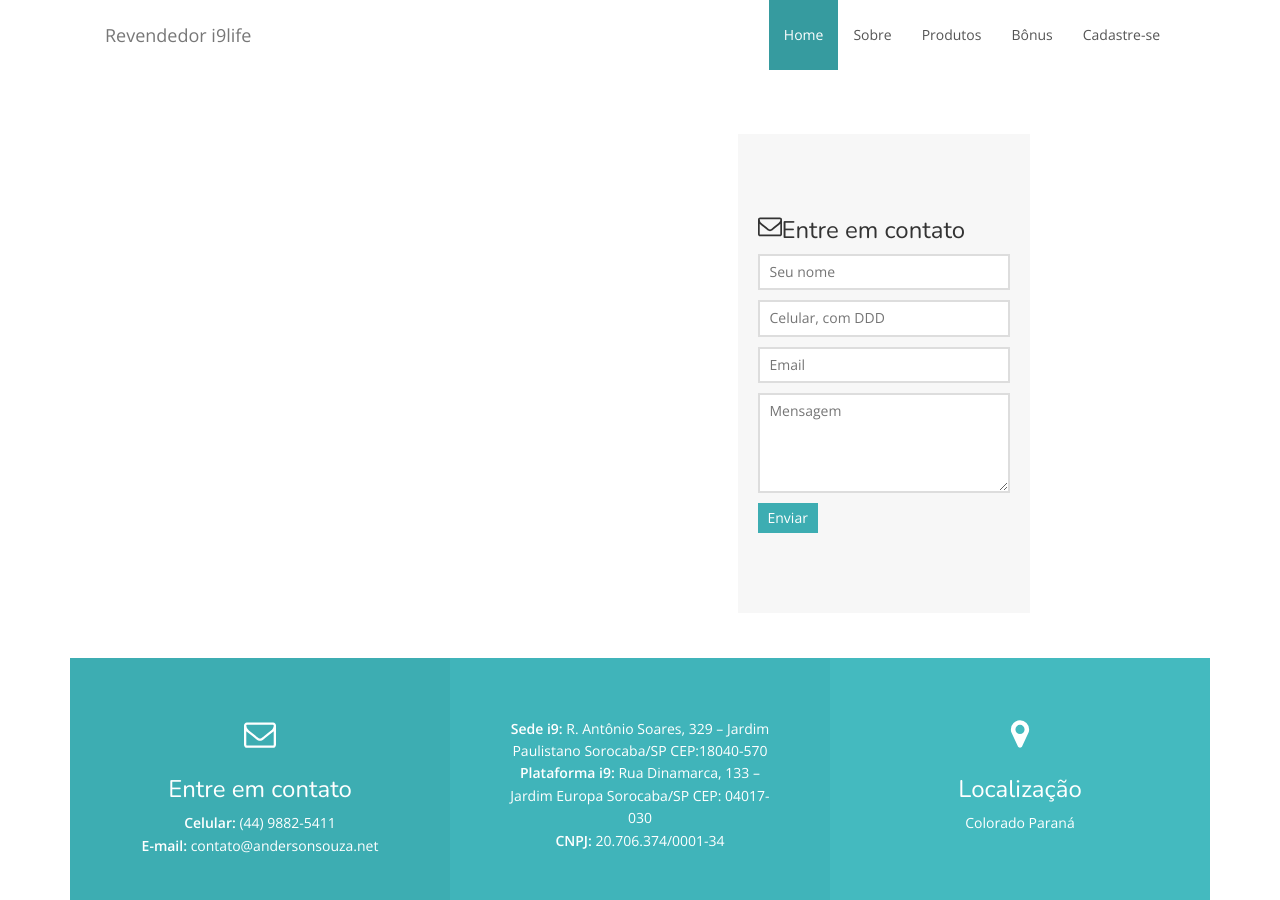
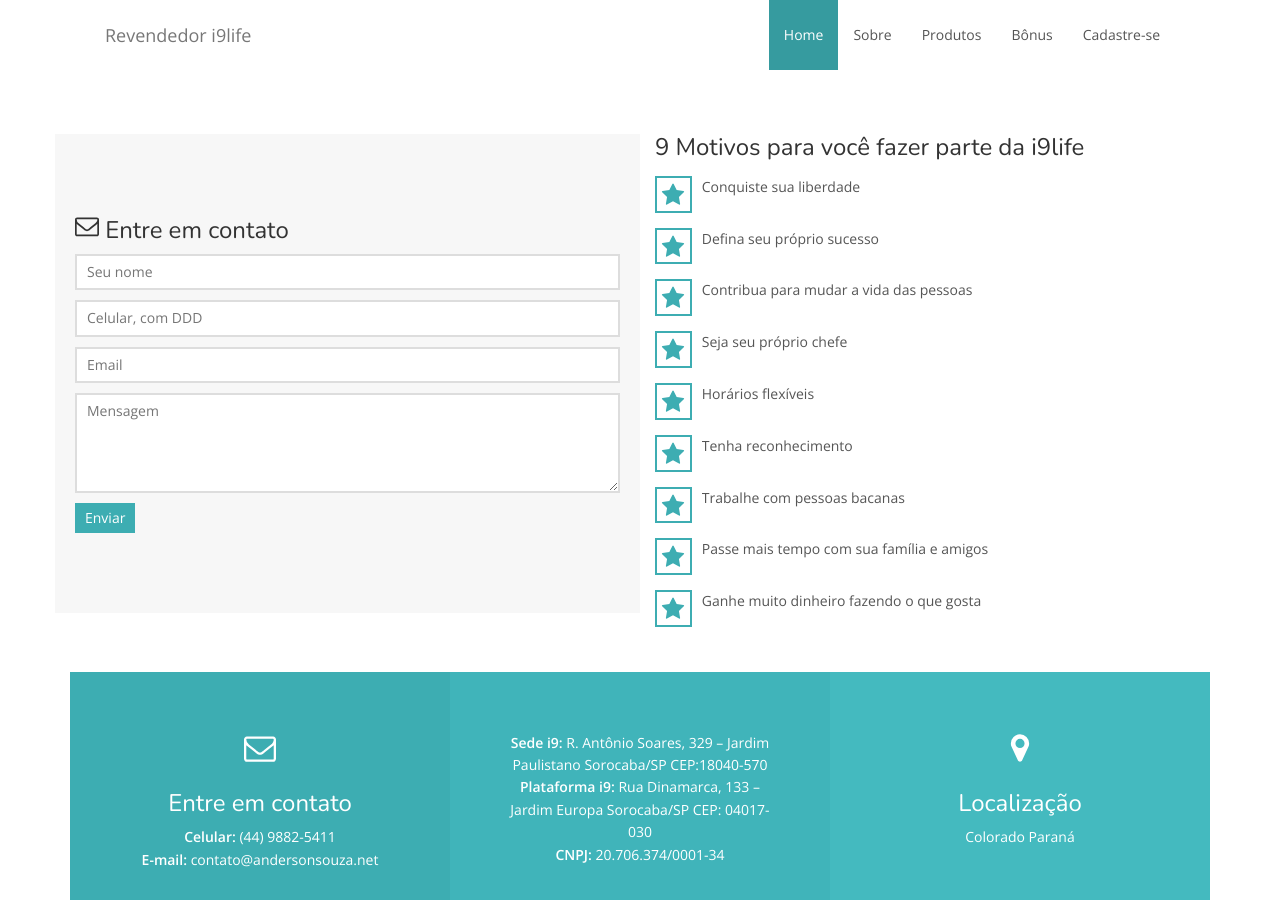
Before and after one commit to vemprainove/vemprainove.github.io, a Jekyll site: the page built from index.html, in a window 1280 px wide and 900 px high. Built offline with Jekyll 4.4.1, drawn with Linux system fonts in a browser that asks for light colours; nearby versions of some CDN libraries.

```diff
--- a/index.html
+++ b/index.html
@@ -18,8 +18,8 @@
  <br>
         <br>
 <div class="row">
-    <div class="col-sm-3 col-sm-offset-3 col-md-3 col-md-offset-7 form">
-            <h3><svg class="icon icon-envelope-o"><use xlink:href="#icon-envelope-o"></use></svg>Entre em contato</h3>
+    <div class="col-sm-6 form">
+            <h3><svg class="icon icon-envelope-o"><use xlink:href="#icon-envelope-o"></use></svg>&nbsp;Entre em contato</h3>
             <form action="https://getsimpleform.com/messages?form_api_token=963d03888d5456c76d1a35ee7a0c46c9" method="post">
                 <div class="form-field">
                     <input name="name" type="text" placeholder="Seu nome" required>
@@ -36,11 +36,102 @@
                 <input type="submit" class="btn btn-default" value="Enviar">
             </form>
         </div>
-
+        <div class="col-sm-6">
+            <h3>9 Motivos para você fazer parte da i9life</h3>
+            <div class="media">
+                <div class="media-left">
+                    <div class="boxed-icon">
+                        <svg class="icon icon-star"><use xlink:href="#icon-star"></use></svg>
+                    </div>
+                </div>
+                <div class="media-body">
+                    <p>Conquiste sua liberdade</p>
+                </div>
+            </div>
+            <div class="media">
+                <div class="media-left">
+                    <div class="boxed-icon">
+                        <svg class="icon icon-star"><use xlink:href="#icon-star"></use></svg>
+                    </div>
+                </div>
+                <div class="media-body">
+                    <p>Defina seu próprio sucesso</p>
+                </div>
+            </div>
+            <div class="media">
+                <div class="media-left">
+                    <div class="boxed-icon">
+                        <svg class="icon icon-star"><use xlink:href="#icon-star"></use></svg>
+                    </div>
+                </div>
+                <div class="media-body">
+                    <p>Contribua para mudar a vida das pessoas</p>
+                </div>
+            </div>
+            <div class="media">
+                <div class="media-left">
+                    <div class="boxed-icon">
+                        <svg class="icon icon-star"><use xlink:href="#icon-star"></use></svg>
+                    </div>
+                </div>
+                <div class="media-body">
+                    <p>Seja seu próprio chefe</p>
+                </div>
+            </div>
+            <div class="media">
+                <div class="media-left">
+                    <div class="boxed-icon">
+                        <svg class="icon icon-star"><use xlink:href="#icon-star"></use></svg>
+                    </div>
+                </div>
+                <div class="media-body">
+                    <p>Horários flexíveis</p>
+                </div>
+            </div>
+            <div class="media">
+                <div class="media-left">
+                    <div class="boxed-icon">
+                        <svg class="icon icon-star"><use xlink:href="#icon-star"></use></svg>
+                    </div>
+                </div>
+                <div class="media-body">
+                    <p>Tenha reconhecimento</p>
+                </div>
+            </div>
+            <div class="media">
+                <div class="media-left">
+                    <div class="boxed-icon">
+                        <svg class="icon icon-star"><use xlink:href="#icon-star"></use></svg>
+                    </div>
+                </div>
+                <div class="media-body">
+                    <p>Trabalhe com pessoas bacanas</p>
+                </div>
+            </div>
+            <div class="media">
+                <div class="media-left">
+                    <div class="boxed-icon">
+                        <svg class="icon icon-star"><use xlink:href="#icon-star"></use></svg>
+                    </div>
+                </div>
+                <div class="media-body">
+                    <p>Passe mais tempo com sua família e amigos</p>
+                </div>
+            </div>
+            <div class="media">
+                <div class="media-left">
+                    <div class="boxed-icon">
+                        <svg class="icon icon-star"><use xlink:href="#icon-star"></use></svg>
+                    </div>
+                </div>
+                <div class="media-body">
+                    <p>Ganhe muito dinheiro fazendo o que gosta</p>
+                </div>
+            </div>
+        </div>
 </div>
-        <br>
-        <br>
-
+<br>
+<br>
 
 <!-- Start 3 columns -->
 <div class="three-shade-col">
```
